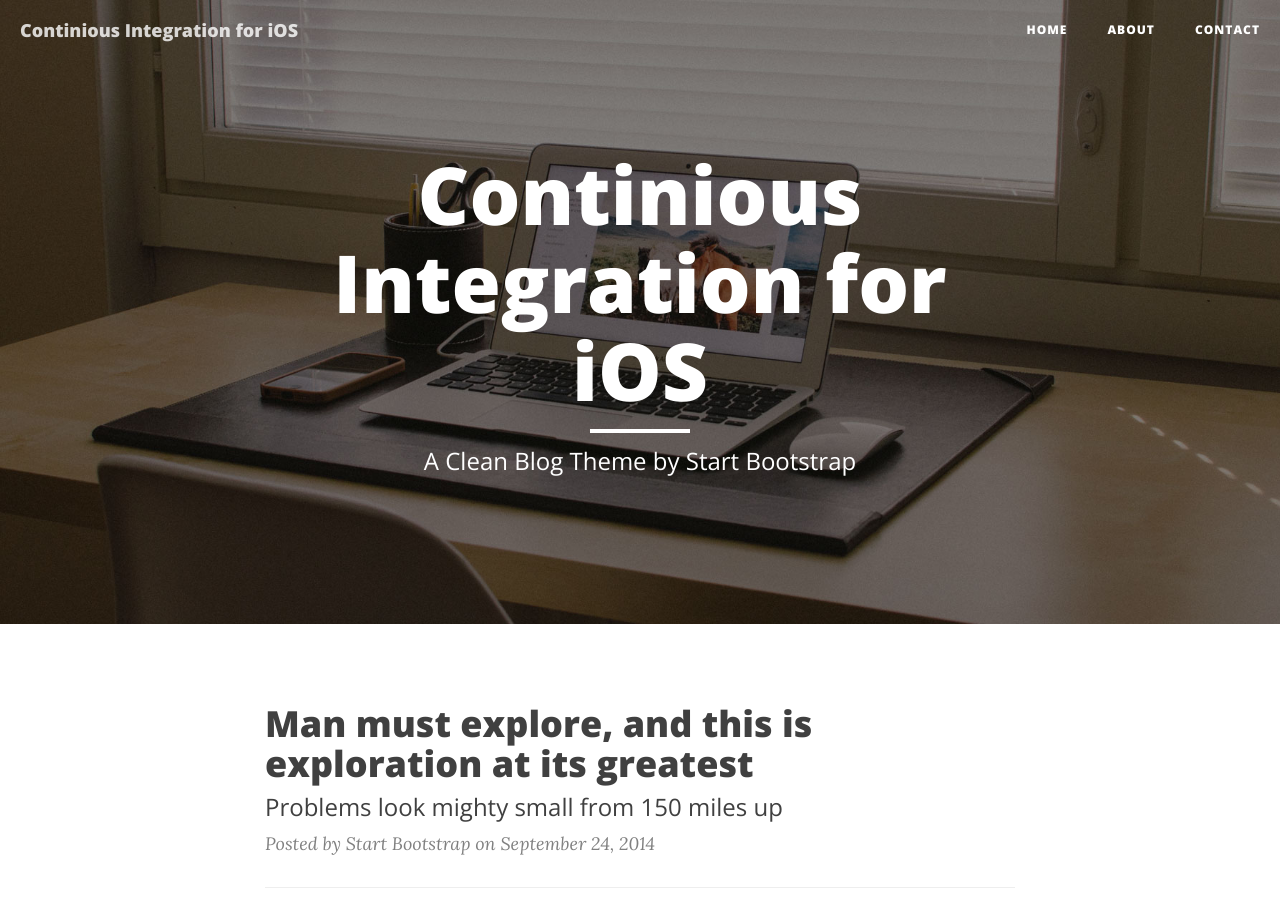
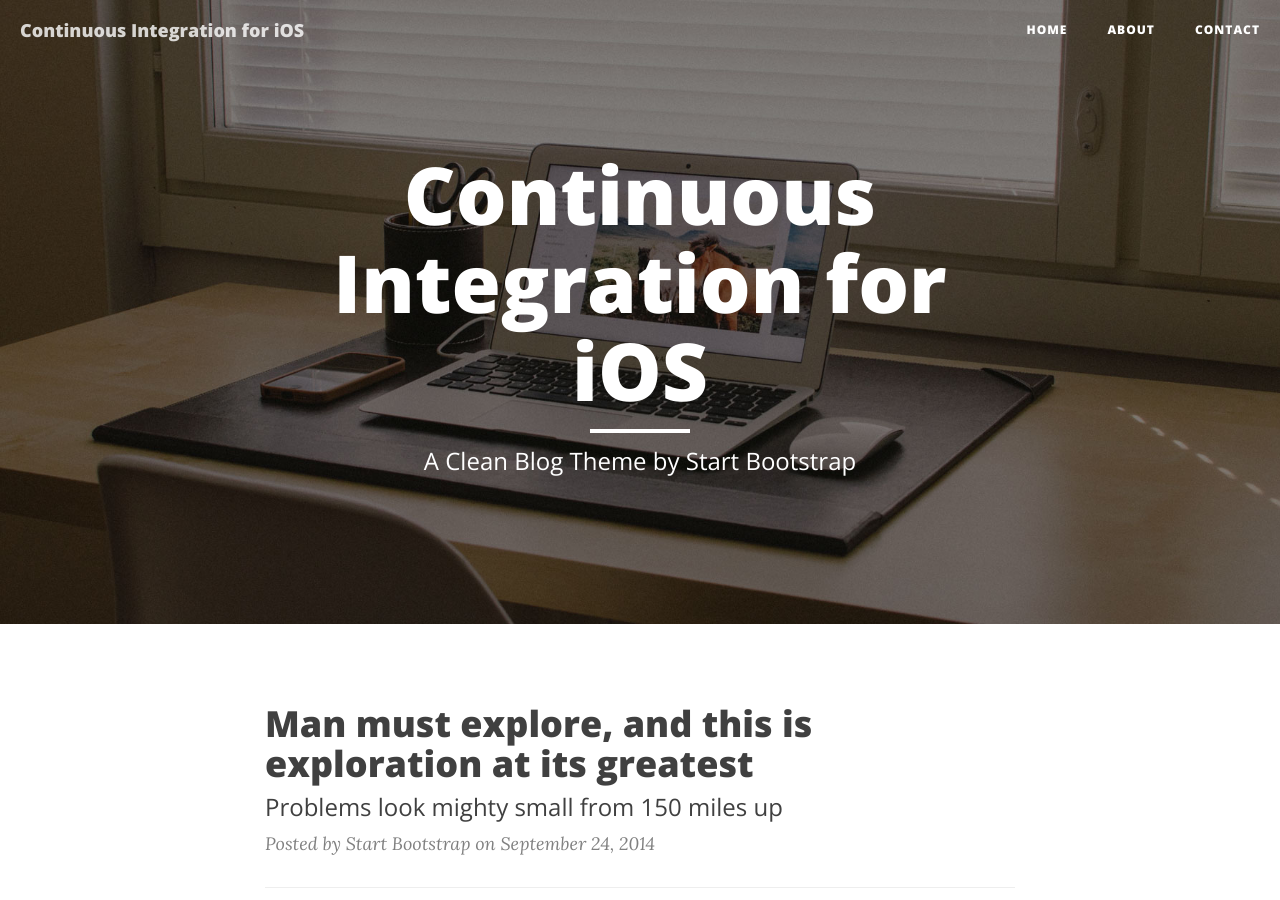
Before and after one commit to ciforios/ciforios.github.io, a Jekyll site: the page built from index.html, in a window 1280 px wide and 900 px high. Built offline with Jekyll 4.4.1, drawn with Linux system fonts in a browser that asks for light colours; nearby versions of some CDN libraries; the list of posts is cut into pages by our own code; some of the changed text lies outside the part shown.

Commit message:
fixed typo in project title

```diff
--- a/_config.yml
+++ b/_config.yml
@@ -1,8 +1,8 @@
 # Site settings
-title: Continious Integration for iOS
+title: Continuous Integration for iOS
 header-img: img/home-bg.jpg
 email: mkalla@gmx.net
-description: "Continious Integration for iOS - Setting up your system"
+description: "Continuous Integration for iOS - Setting up your system"
 baseurl: ""
 url: "http://ciforios.github.io"
 twitter_username: ciforios
```
